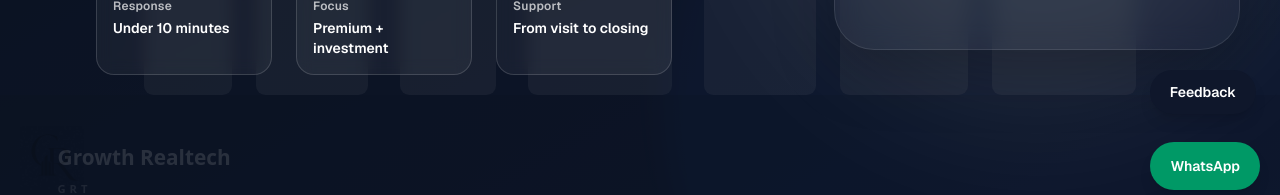
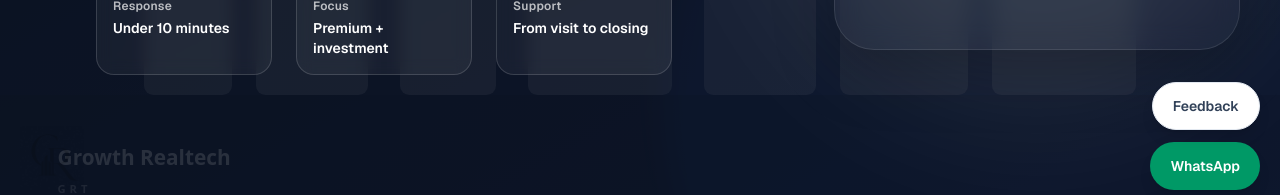
Before and after one commit to shashank5518/grt-static, a Next.js app: page / in a window 1280 px wide. Shown: the part 590-785 px from the top of the page. Built offline with nearby package versions, Linux system fonts and the light colour scheme; no server answers.

Commit message:
feedback button change

```diff
--- a/components/FeedbackButton.tsx
+++ b/components/FeedbackButton.tsx
@@ -5,22 +5,32 @@ export function FeedbackButton() {
     <Link
       href="/feedback"
       target="_blank"
-      className="
-        fixed
-        bottom-24
-        right-6
+
+      className="fixed
+        bottom-20
+        right-5
         z-50
+        inline-flex
+        h-12
+        items-center
+        justify-center
         rounded-full
-        bg-slate-900
+        border
+        border-slate-200
+        bg-white
         px-5
-        py-3
         text-sm
         font-semibold
-        text-white
+        text-slate-700
         shadow-lg
-        hover:scale-105
-        transition
-      "
+        transition-all
+        hover:border-slate-300
+        hover:bg-slate-50
+        hover:text-slate-900
+        focus:outline-none
+        focus:ring-4
+        focus:ring-slate-300/25
+"
     >
       Feedback
     </Link>
```
